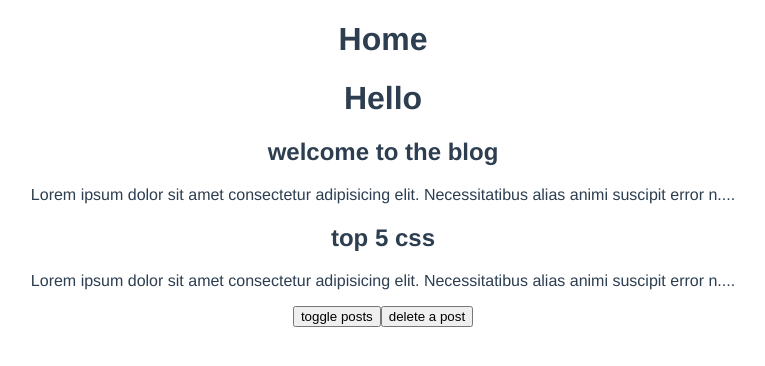
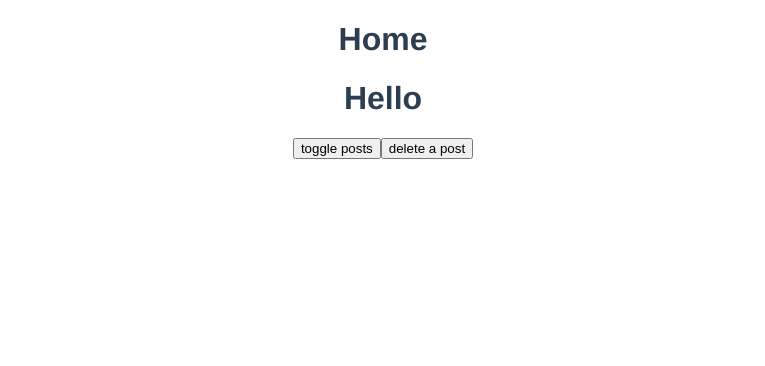
Before and after one commit to Lu-Smith/vue_blog, a Vue app: page / in a window 1280 px wide. Shown: the top 366 px of the page, without its empty margins (257-1022 px from the left). Built offline with nearby package versions, Linux system fonts and the light colour scheme; data requests are answered from the project's data file.

Commit message:
Updated HomeView

```diff
--- a/src/views/HomeView.vue
+++ b/src/views/HomeView.vue
@@ -18,10 +18,21 @@ export default {
     PostList
   },
   setup() {
-    const posts = ref([
-      {title: 'welcome to the blog', body: 'Lorem ipsum dolor sit amet consectetur adipisicing elit. Necessitatibus alias animi suscipit error numquam ea ratione? Fugit nesciunt voluptatibus iste saepe sunt dolor suscipit doloribus eius molestias debitis, accusantium commodi rem illo dolores velit voluptates corrupti sapiente qui. Dignissimos est et laboriosam quisquam enim expedita obcaecati, ducimus quod, maxime, at minus reiciendis quasi ipsum totam voluptates officia fugiat reprehenderit accusantium sunt? Ducimus voluptate suscipit repellat voluptates reiciendis voluptatibus amet hic labore ratione fugiat reprehenderit quaerat quasi odit tempore inventore consequuntur minus molestias, laborum maxime? Adipisci iure minus soluta vitae aspernatur quod sunt commodi, obcaecati temporibus quis inventore consectetur asperiores corrupti!', id: 1},
-      {title: 'top 5 css', body: 'Lorem ipsum dolor sit amet consectetur adipisicing elit. Necessitatibus alias animi suscipit error numquam ea ratione? Fugit nesciunt voluptatibus iste saepe sunt dolor suscipit doloribus eius molestias debitis, accusantium commodi rem illo dolores velit voluptates corrupti sapiente qui. Dignissimos est et laboriosam quisquam enim expedita obcaecati, ducimus quod, maxime, at minus reiciendis quasi ipsum totam voluptates officia fugiat reprehenderit accusantium sunt? Ducimus voluptate suscipit repellat voluptates reiciendis voluptatibus amet hic labore ratione fugiat reprehenderit quaerat quasi odit tempore inventore consequuntur minus molestias, laborum maxime? Adipisci iure minus soluta vitae aspernatur quod sunt commodi, obcaecati temporibus quis inventore consectetur asperiores corrupti!', id: 2},
-    ])
+    const posts = ref([])
+    const error = ref(null)
+
+    const load = async() => {
+      try {
+        let data = await fetch('http://localhost:3000/posts')
+        console.log(data)
+      }
+      catch(err) {
+
+      }
+    }
+
+    load()
+
     const showPosts = ref(true)
 
     return { posts, showPosts }
```
